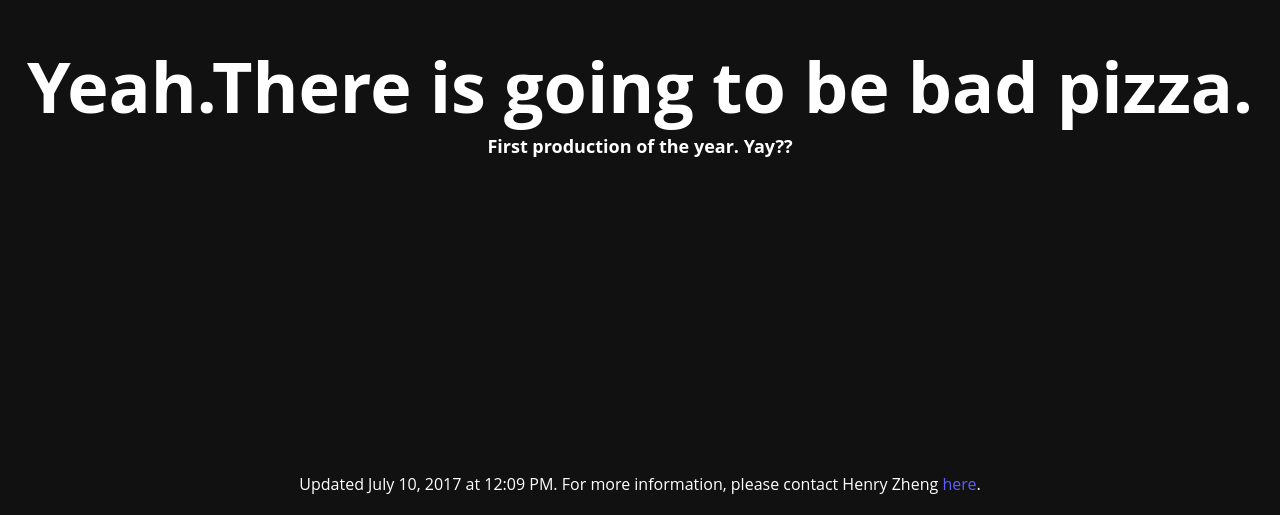
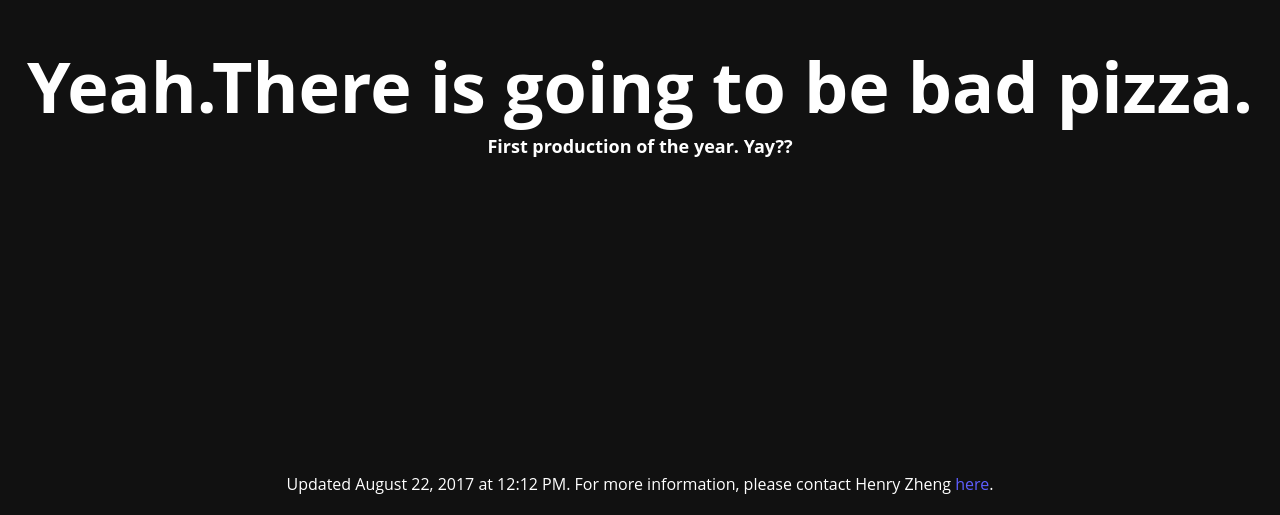
Before and after one commit to rohitkapur/istherefoodtonight, a plain HTML site: page index.html in a window 1280 px wide. Shown: the part 285-800 px from the top of the page. Drawn offline with Linux system fonts and the light colour scheme.

Commit message:
Update index.html

```diff
--- a/index.html
+++ b/index.html
@@ -12,7 +12,7 @@
             </div>
         </div>
         <div>
-            <div class="help">Updated July 10, 2017 at 12:09 PM. For more information, please contact Henry Zheng <a href="http://www.nirchis.com">here</a>.</div>
+            <div class="help">Updated August 22, 2017 at 12:12 PM. For more information, please contact Henry Zheng <a href="http://www.nirchis.com">here</a>.</div>
         </div>
     </body>
 </html>
```
